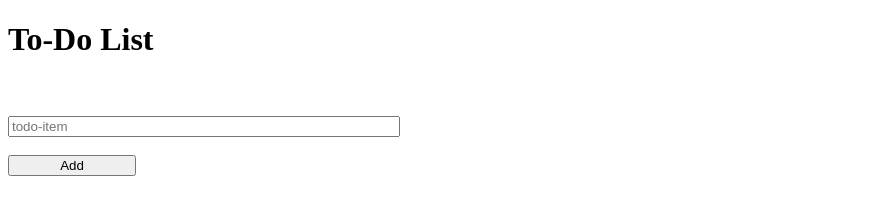
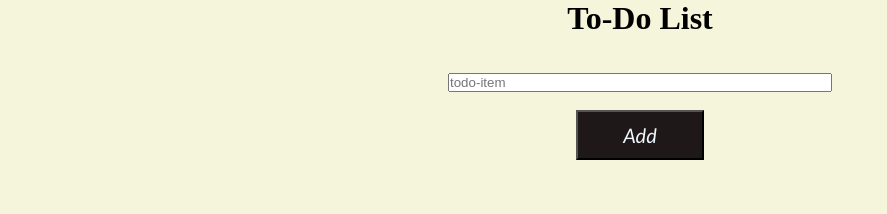
Before and after one commit to SachinSharma22/To-Do-List, a plain HTML site: page index.html in a window 1280 px wide. Shown: the whole page, without its empty margins (0-887 px from the left). Drawn offline with Linux system fonts and the light colour scheme.

Commit message:
created a normal to-do list

```diff
--- a/index.html
+++ b/index.html
@@ -25,7 +25,7 @@
             </form>
         </div>
 
-        <div class="row">
+        <div class="row list">
             <ul id="list_item">
 
             </ul>
--- a/style.css
+++ b/style.css
@@ -0,0 +1,44 @@
+*{
+    margin: 0;
+    padding: 0;
+    box-sizing: border-box;
+}
+.container{
+    height: 100vh;
+    width: 100%;
+    background-color: beige;
+}
+
+.row{
+    display: flex;
+    align-items: center;
+    justify-content: center;
+    text-align: center;
+}
+
+.form-group input{
+    background-color: #1f1818;
+    color: aliceblue;
+    height: 50px;
+    width: 30px;
+    font-family: 'Gill Sans', 'Gill Sans MT', Calibri, 'Trebuchet MS', sans-serif;
+    font-size: 20px;
+    font-style: oblique;
+    transition: .5s;
+}
+
+.form-group input:hover{
+    cursor: pointer;
+    scale: 1.1;
+    border: 2px solid  #1f1818;
+    border-radius: 5px;
+}
+
+#item_list{
+    background-color: #d37777;
+}
+
+.list{
+    margin-top: 20px;
+    padding-top: 20px;
+}
```
